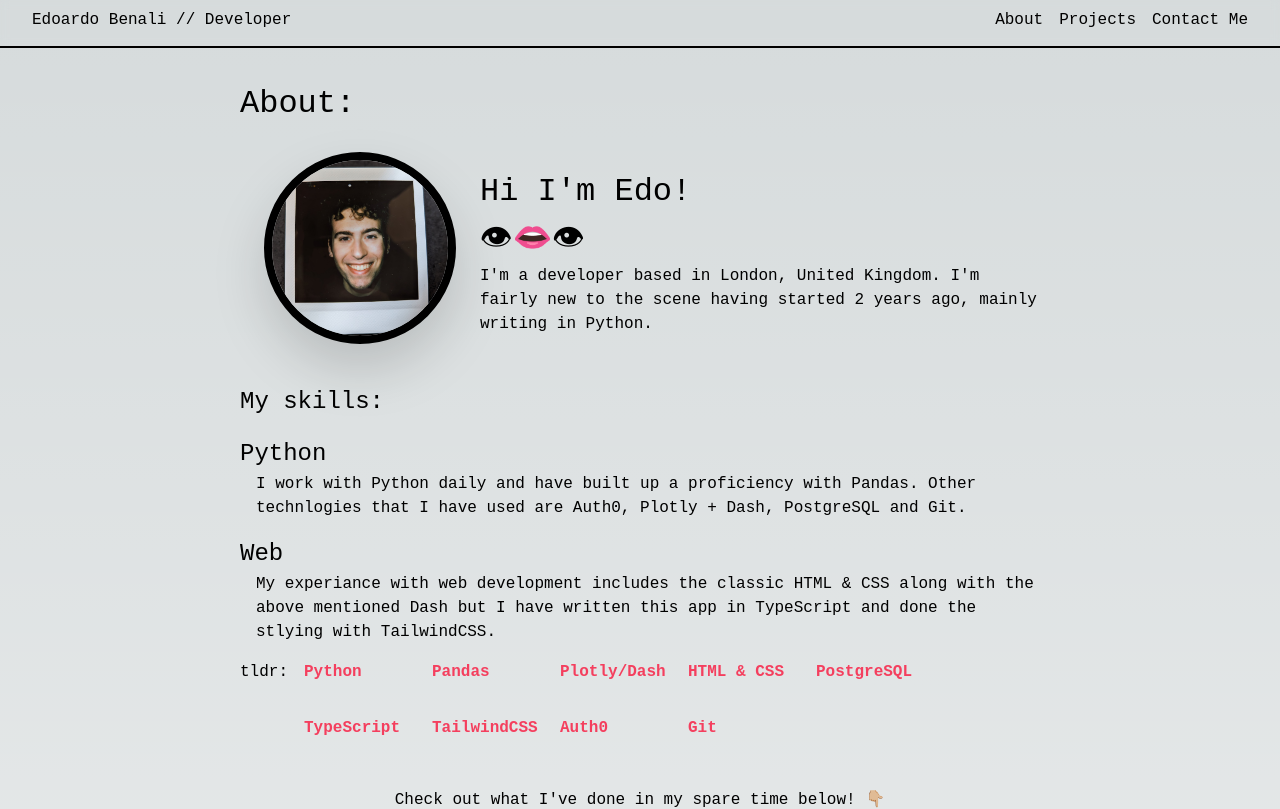
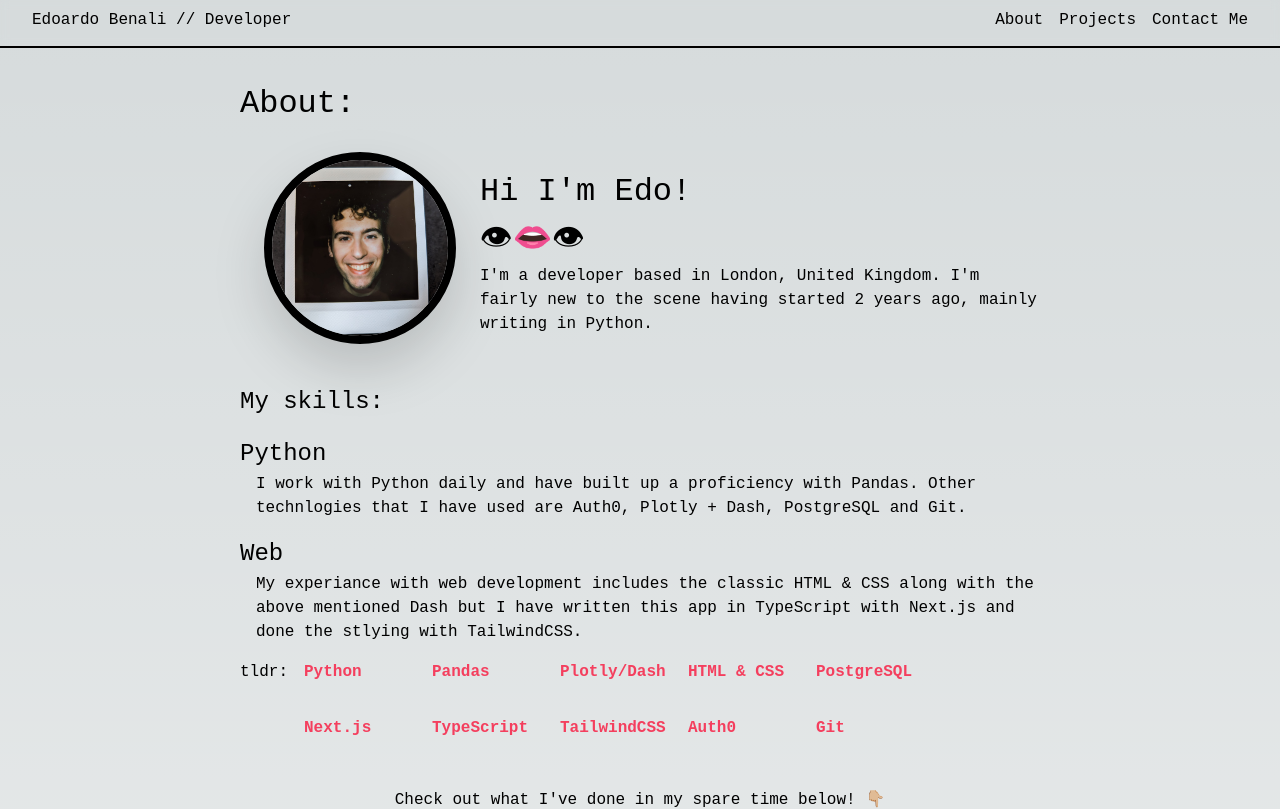
Before and after one commit to EdBenali/ebenali-webapp, a Next.js app: page / in a window 1280 px wide. Shown: the top 809 px of the page. Built offline with nearby package versions, Linux system fonts and the light colour scheme.

Commit message:
Small bits

```diff
--- a/app/(EmailSend).tsx
+++ b/app/(EmailSend).tsx
@@ -12,14 +12,13 @@ const EmailContactForm = () => {
         emailjs.sendForm('service_zb4kqyx', 'template_0efmt68', e.currentTarget, '_zSus4t4q9DvcJC4N')
             .then((result: any) => {
                 console.log(result.text)
+
             }, (error: any) => {
                 console.log(error.text)
             });
     };
 
-    // const submitClick = (e: any) => {
-    //     e
-    // }
+
 
     return (
         <form onSubmit={sendEmail}
@@ -44,13 +43,13 @@ const EmailContactForm = () => {
                         className="border-black border-2 p-1 rounded"
                         required={true} />
             </div>
-            <input className="border-2 border-black rounded bg-white ml-2 w-20 self-center hover:bg-gray-500"
+            <input
+                id="EmailSubmit"
+                className="border-2 border-black rounded bg-white ml-2 w-20 self-center hover:bg-gray-500 cursor-pointer"
                 type="submit"
-                value="Send"
-                // onClick={submitClick}
-                />
+                value="Send"/>
         </form>
     )
-  }
+}
 
 export default EmailContactForm;
--- a/app/page.tsx
+++ b/app/page.tsx
@@ -9,10 +9,10 @@ let AboutText = {
   SkillsPython: "I work with Python daily and have built up a proficiency with Pandas. \
   Other technlogies that I have used are Auth0, Plotly + Dash, PostgreSQL and Git.",
   SkillsWeb: "My experiance with web development includes the classic HTML & CSS along with \
-  the above mentioned Dash but I have written this app in TypeScript and done the stlying with TailwindCSS.",
+  the above mentioned Dash but I have written this app in TypeScript with Next.js and done the stlying with TailwindCSS.",
 }
 
-const Skills = ["Python", "Pandas", "Plotly/Dash", "HTML & CSS", "PostgreSQL", "TypeScript", "TailwindCSS", "Auth0", "Git"]
+const Skills = ["Python", "Pandas", "Plotly/Dash", "HTML & CSS", "PostgreSQL", "Next.js", "TypeScript", "TailwindCSS", "Auth0", "Git"]
 
 function ListSkills(list: any[]) {
   let Children = [];
--- a/package.json
+++ b/package.json
@@ -13,12 +13,15 @@
     "emailjs-com": "^3.2.0",
     "next": "13.5.4",
     "react": "^18",
-    "react-dom": "^18"
+    "react-dom": "^18",
+    "react-modal": "^3.16.1",
+    "reactjs-popup": "^2.0.6"
   },
   "devDependencies": {
     "@types/node": "^20",
     "@types/react": "^18",
     "@types/react-dom": "^18",
+    "@types/react-modal": "^3.16.2",
     "autoprefixer": "^10",
     "eslint": "^8",
     "eslint-config-next": "13.5.4",
```
Also changed, not shown: 1 other file (tests, documents, lock files or other folders).
